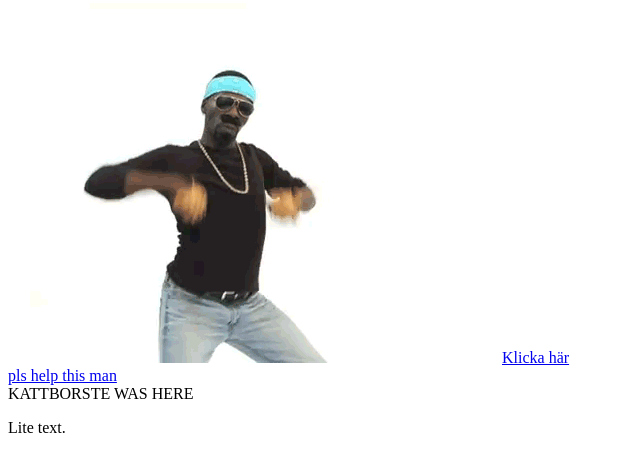
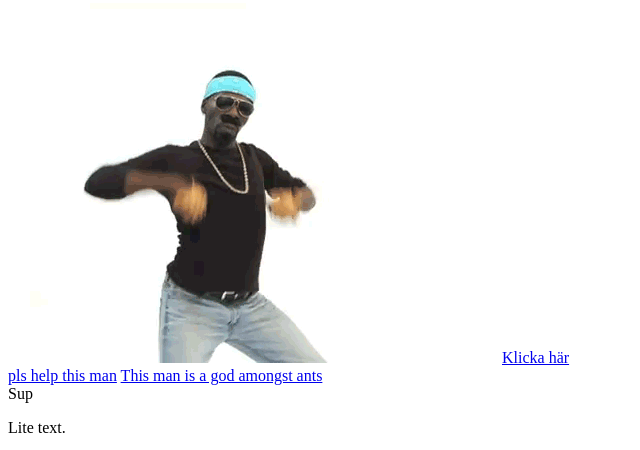
Before and after one commit to Fredriktheteacher/GittaLoss, a plain HTML site: page index.html in a window 1280 px wide. Shown: the part 5886-6336 px from the top of the page, without its empty margins (0-640 px from the left). Drawn offline with Linux system fonts and the light colour scheme.

Commit message:
Update index.html

```diff
--- a/index.html
+++ b/index.html
@@ -12,8 +12,9 @@
 	<img src="dans.gif">
 	<a href="https://www.facebook.com/Batte.MUnkhbayar">Klicka här</a><br>
 	<a href="http://steamcommunity.com/id/mato_K">pls help this man</a>
+	<a href="http://steamcommunity.com/id/zelcoredaone">This man is a god amongst ants</a>
 </div>
-	<h9>KATTBORSTE WAS HERE</h9>
+	<h9>Sup</h9>
 	<p>Lite text.</p>
 	<p>lite mer text.<br>enkel radbrytning.</p>
 	<img src="https://i.imgur.com/AhiywwG.gif">
```
